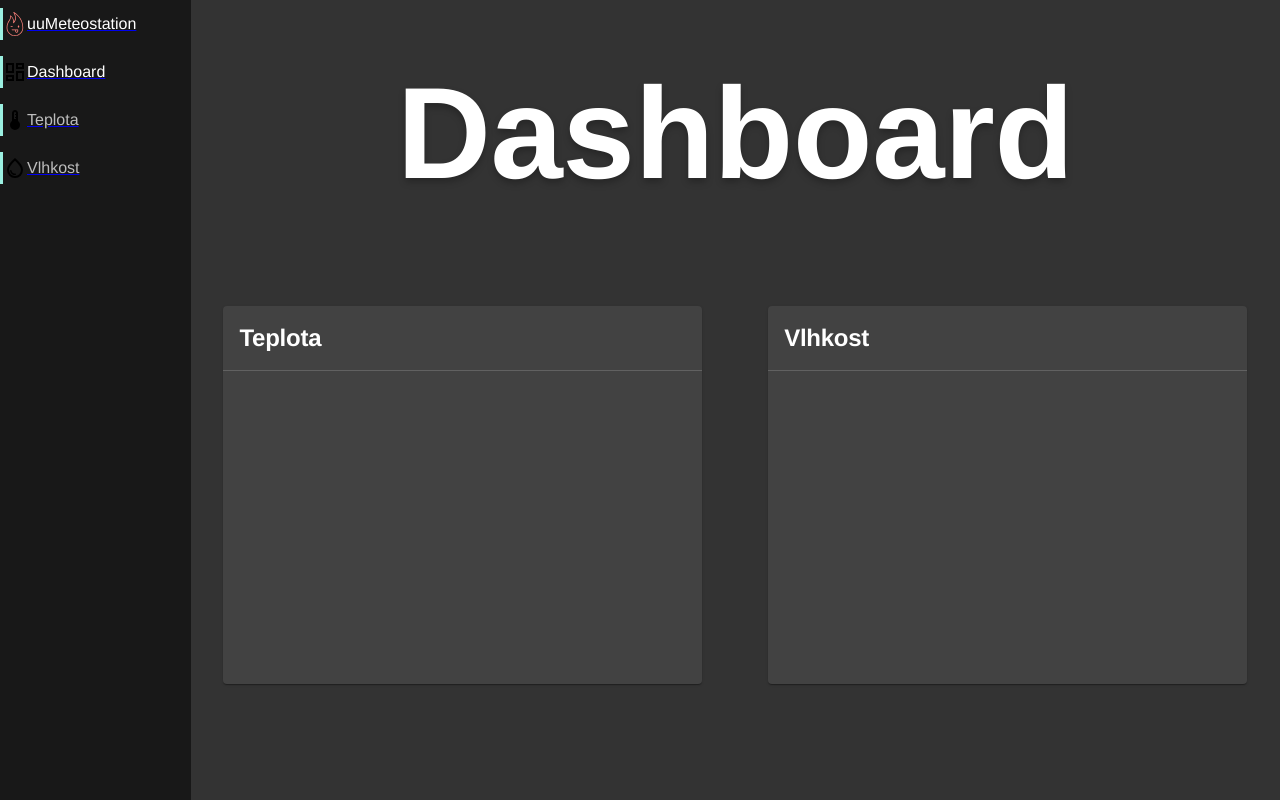
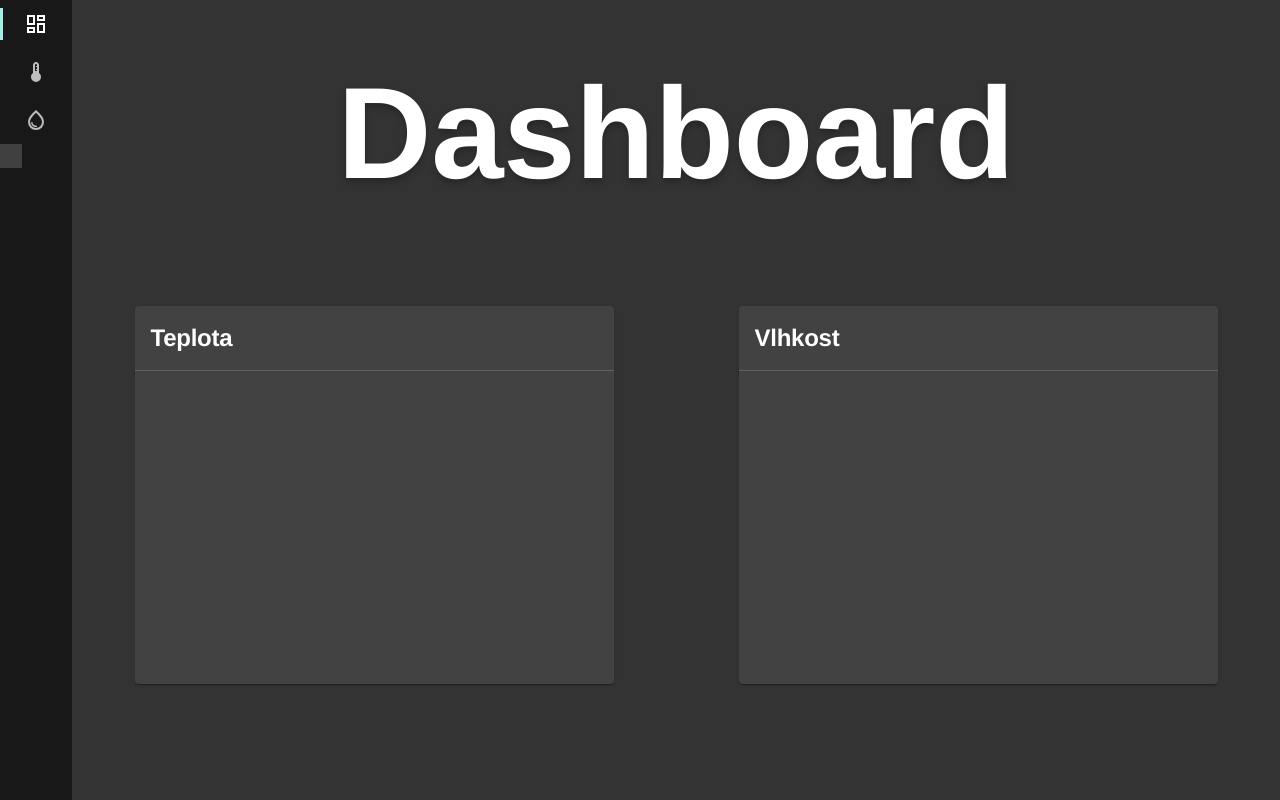
Before and after one commit to uu-team-8/uuWeb, a React (Vite) app: page / in a window 1280 px wide. Built offline with nearby package versions, Linux system fonts and the light colour scheme; the HTML template or start-up script is replaced by a standard one.

Commit message:
LeftPanel

```diff
--- a/src/App.tsx
+++ b/src/App.tsx
@@ -40,10 +40,18 @@ const App: FC = () => {
         `}
         />
         <LeftPanel expanded={leftPanelExpanded}>
-          <LeftPanelItem icon={logo} label="uuMeteostation" href="/" />
-          <LeftPanelItem icon={dashboardIcon} label="Dashboard" href="/" />
-          <LeftPanelItem icon={thermostatIcon} label="Teplota" href="/teplota" />
-          <LeftPanelItem icon={waterDropIcon} label="Vlhkost" href="/vlhkost" />
+          <LeftPanelItem
+            icon={<svg xmlns="http://www.w3.org/2000/svg" height="24" viewBox="0 96 960 960" width="24"><path d="M520 456V216h320v240H520ZM120 616V216h320v400H120Zm400 320V536h320v400H520Zm-400 0V696h320v240H120Zm80-400h160V296H200v240Zm400 320h160V616H600v240Zm0-480h160v-80H600v80ZM200 856h160v-80H200v80Zm160-320Zm240-160Zm0 240ZM360 776Z" /></svg>}
+            label="Dashboard"
+            href="/" />
+          <LeftPanelItem
+            icon={<svg xmlns="http://www.w3.org/2000/svg" height="24" viewBox="0 96 960 960" width="24"><path d="M480 976q-83 0-141.5-58.5T280 776q0-48 21-89.5t59-70.5V296q0-50 35-85t85-35q50 0 85 35t35 85v320q38 29 59 70.5t21 89.5q0 83-58.5 141.5T480 976Zm-40-440h80v-40h-40v-40h40v-80h-40v-40h40v-40q0-17-11.5-28.5T480 256q-17 0-28.5 11.5T440 296v240Z" /></svg>}
+            label="Teplota"
+            href="/teplota" />
+          <LeftPanelItem
+            icon={<svg xmlns="http://www.w3.org/2000/svg" height="24" viewBox="0 96 960 960" width="24"><path d="M491 856q12-1 20.5-9.5T520 826q0-14-9-22.5t-23-7.5q-41 3-87-22.5T343 681q-2-11-10.5-18t-19.5-7q-14 0-23 10.5t-6 24.5q17 91 80 130t127 35Zm-11 120q-137 0-228.5-94T160 648q0-100 79.5-217.5T480 176q161 137 240.5 254.5T800 648q0 140-91.5 234T480 976Zm0-80q104 0 172-70.5T720 648q0-73-60.5-165T480 282Q361 391 300.5 483T240 648q0 107 68 177.5T480 896Zm0-320Z" /></svg>}
+            label="Vlhkost"
+            href="/vlhkost" />
         </LeftPanel>
         <Switch>
           <Route path="/prihlaseni" component={Login} />
--- a/src/components/left-panel.tsx
+++ b/src/components/left-panel.tsx
@@ -1,15 +1,43 @@
 import type { FC } from "react";
+import { useState } from "react";
 import styled from "@emotion/styled";
 import { Link, useLocation } from "wouter";
 
-const LeftPanel = styled("div") <{ expanded: boolean }>`
+interface LeftPanelProps {
+    children: JSX.Element | JSX.Element[]
+}
+
+const LeftPanel: FC<LeftPanelProps> = ({ children }) => {
+    const [expanded, setExpanded] = useState(false);
+
+    return (
+        <LeftPanelWrapper expanded={expanded}>
+            {children}
+            <ExpandButton onClick={() => setExpanded(!expanded)}></ExpandButton>
+        </LeftPanelWrapper>
+    )
+}
+
+const LeftPanelWrapper = styled("div") <{ expanded: boolean }>`
     min-width: ${p => p.expanded ? "228px" : "72px"};
+    max-width: ${p => p.expanded ? "228px" : "72px"};
     height: 100vh;
     background-color: ${p => p.theme.gray.gray10};
+    overflow: hidden;
+
+    p {
+        display: ${p => !p.expanded ? "none" : "block"};
+    }
+`
+
+const ExpandButton = styled("div")`
+    width: 22px;
+    height: 24px;
+    background-color: ${p => p.theme.gray.gray25};
 `
 
 interface LeftPanelItemProps {
-    icon: string
+    icon: JSX.Element
     label: string
     href: string
 }
@@ -22,7 +50,7 @@ export const LeftPanelItem: FC<LeftPanelItemProps> = ({ icon, label, href }) =>
             <Wrapper>
                 <Content selected={location == href}>
                     <SelectedIndicator />
-                    <img src={icon} alt="icon" />
+                    {icon}
                     <p>{label}</p>
                 </Content>
             </Wrapper>
@@ -34,6 +62,12 @@ const Wrapper = styled("div")`
     width: 224px;
     height: 48px;
     padding: 8px 0px;
+    cursor: pointer;
+`
+
+const SelectedIndicator = styled("div")`
+    width: 3px;
+    height: 32px;
 `
 
 const Content = styled("div") <{ selected: boolean }>`
@@ -41,16 +75,23 @@ const Content = styled("div") <{ selected: boolean }>`
     align-items: center;
     color: ${p => p.selected ? p.theme.UI.white : p.theme.gray.gray75};
 
-    > img {
+    > div {
+        background-color: ${p => p.selected ? p.theme.brand.aqua : "transparent"};
+    }
+
+    > svg {
         width: 24px;
         height: 24px;
+        fill: ${p => p.selected ? p.theme.UI.white : p.theme.gray.gray75};
+        margin-left: 21px;
+    }
+
+    > p {
+        margin-left: 6px;
+        font-weight: 500;
+        font-size: 14px;
+        line-height: 20px;
     }
 `
 
-const SelectedIndicator = styled("div")`
-    width: 3px;
-    height: 32px;
-    background-color: ${p => p.theme.brand.aqua};
-`
-
 export default LeftPanel;
```
